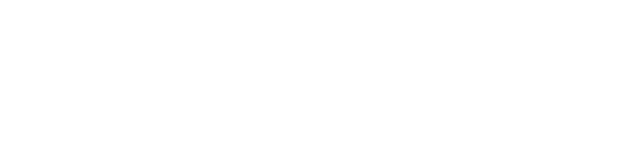
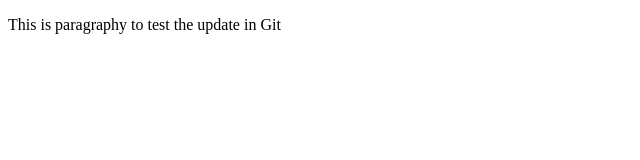
Before and after one commit to Murugananthstr/git-example-project, a plain HTML site: page index.html in a window 1280 px wide. Shown: the whole page, without its empty margins (0-640 px from the left). Drawn offline with Linux system fonts and the light colour scheme.

Commit message:
added patagraph

```diff
--- a/index.html
+++ b/index.html
@@ -6,5 +6,7 @@
     <meta name="viewport" content="width=device-width, initial-scale=1.0" />
     <title>Document</title>
   </head>
-  <body></body>
+  <body>
+    <p>This is paragraphy to test the update in Git</p>
+  </body>
 </html>
```
